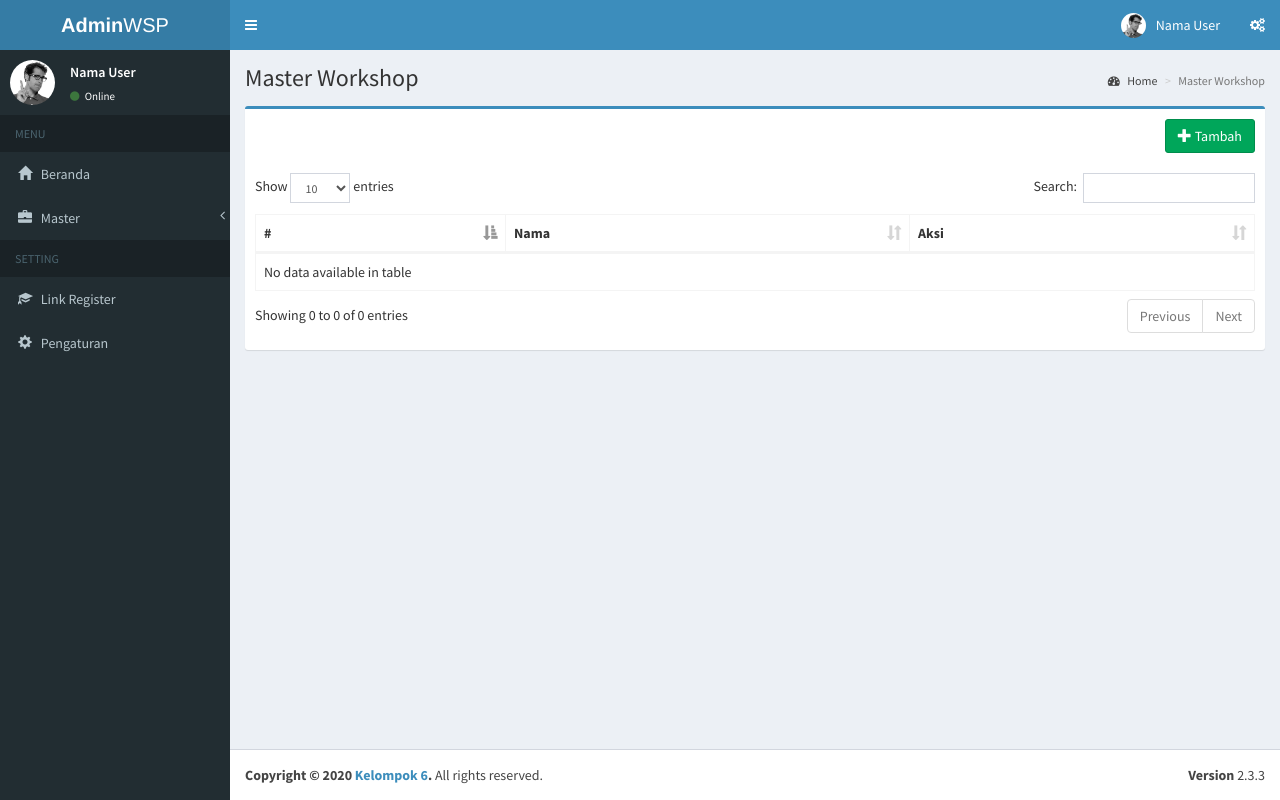
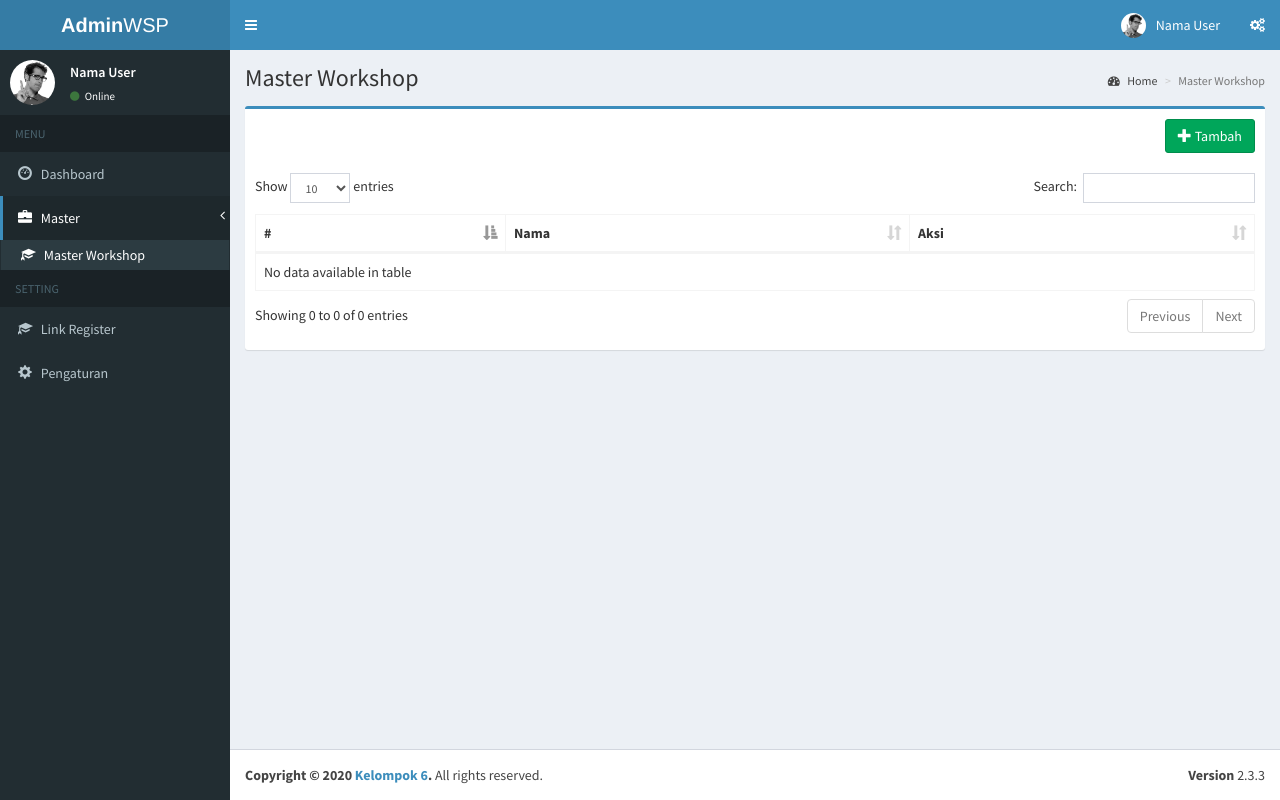
Before and after one commit to arvinrasheda/workshop_app, a PHP site: page /?page=master_workshop in a window 1280 px wide. Run offline with PHP 8.4, Linux system fonts and the light colour scheme; some libraries are stand-ins or nearby versions.

Commit message:
add active link condition

```diff
--- a/index.php
+++ b/index.php
@@ -111,9 +111,10 @@ include "conf/connection.php";
             <ul class="sidebar-menu">
                 <li class="header">MENU</li>
                 <li class="treeview">
-                <li><a href="index.php"><i class="glyphicon glyphicon-home"></i> <span>Beranda</span></a></li>
+                <li <?php if (!isset($_GET['page']) == 1) echo "class='active'"; ?>><a href="index.php"><i
+                                class="glyphicon glyphicon-dashboard"></i> <span>Dashboard</span></a></li>
                 </li>
-                <li class="treeview">
+                <li class="treeview <?php if(strpos($_GET['page'], 'master') !== false) echo "active";?>">
                     <a href="#">
                         <i class="glyphicon glyphicon-briefcase"></i> <span>Master</span>
                         <span class="pull-right-container">
@@ -121,7 +122,7 @@ include "conf/connection.php";
               </span>
                     </a>
                     <ul class="treeview-menu">
-                        <li><a href="index.php?page=master_workshop"><i class="glyphicon glyphicon-education"></i>
+                        <li <?php if(isset($_GET['page']) && $_GET['page'] == "master_workshop") echo "class='active'";?>><a href="index.php?page=master_workshop"><i class="glyphicon glyphicon-education"></i>
                                 <span>Master Workshop</span></a></li>
                     </ul>
                 </li>
--- a/pages/workshop/list.php
+++ b/pages/workshop/list.php
@@ -13,6 +13,7 @@
 
   <!-- Main content -->
   <section class="content">
+
     <div class="row">
       <div class="col-xs-12">
         <div class="box box-primary">
```
Also changed, not shown: pages/beranda.php (+3 -4 lines).
